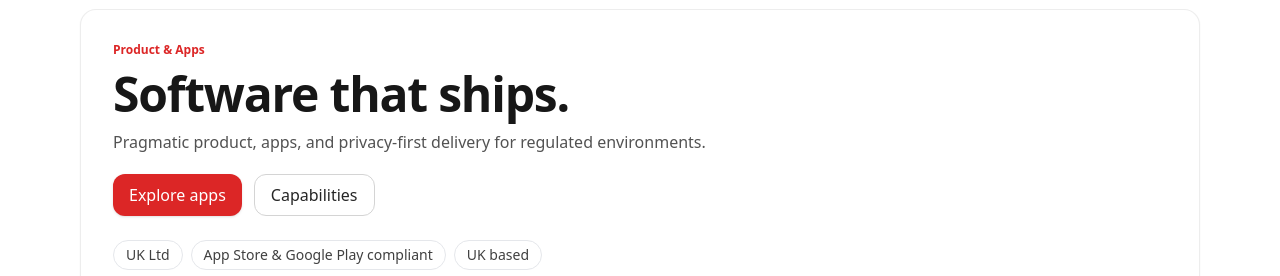
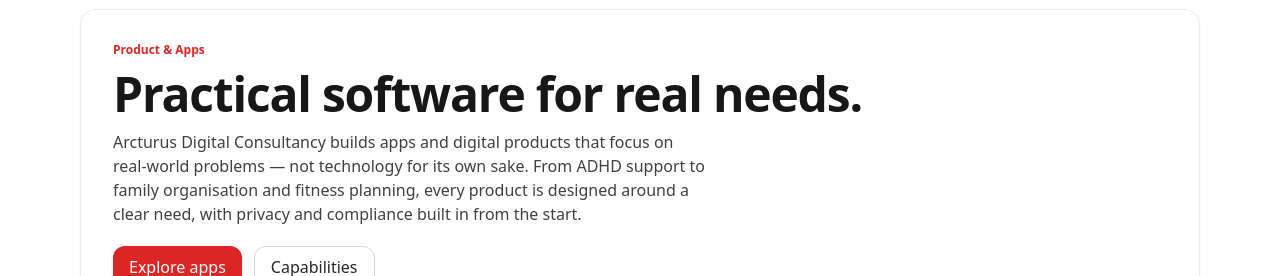
Before and after one commit to repinfaust/arcturusdc.github.io, a Next.js app: page / in a window 1280 px wide. Shown: the part 207-483 px from the top of the page. Built offline with nearby package versions, Linux system fonts and the light colour scheme.

Commit message:
Update page.js

```diff
--- a/src/app/page.js
+++ b/src/app/page.js
@@ -6,16 +6,24 @@ import HeroWithApps from "@/components/HeroWithApps";
 export const metadata = {
   title: "Arcturus Digital Consultancy",
   description:
-    "Pragmatic product, apps, and privacy-first delivery for regulated environments.",
+    "Apps and digital products that solve real problems — privacy-first and compliant from day one.",
 };
 
 export default function Home() {
+  // Pick one if you want to swap later:
+  // const HEADLINE = "Apps that solve real problems.";
+  // const HEADLINE = "Focused apps, built for people.";
+  const HEADLINE = "Practical software for real needs.";
+
+  const BLURB =
+    "Arcturus Digital Consultancy builds apps and digital products that focus on real-world problems — not technology for its own sake. From ADHD support to family organisation and fitness planning, every product is designed around a clear need, with privacy and compliance built in from the start.";
+
   return (
     <main className="relative">
       {/* Mobile brand strip (between pill and hero) */}
       <div className="sm:hidden mx-auto max-w-6xl px-4 mt-2 mb-1 flex items-center gap-2">
         <Image
-          src="/img/logo-mark.svg" // put your logo here (SVG/PNG)
+          src="/img/logo-mark.svg"
           alt="Arcturus Digital Consultancy"
           width={36}
           height={36}
@@ -32,12 +40,13 @@ export default function Home() {
         <div className="grid lg:grid-cols-1 gap-6">
           <div className="rounded-2xl bg-white border border-neutral-200/70 p-8 shadow-sm">
             <p className="text-xs font-semibold text-red-600 mb-3">Product & Apps</p>
+
             <h1 className="text-4xl md:text-5xl font-extrabold tracking-tight text-neutral-900">
-              Software that ships.
+              {HEADLINE}
             </h1>
-            <p className="mt-3 text-neutral-600 max-w-prose">
-              Pragmatic product, apps, and privacy-first delivery for regulated
-              environments.
+
+            <p className="mt-3 text-neutral-700 max-w-prose">
+              {BLURB}
             </p>
 
             <div className="mt-5 flex gap-3">
@@ -60,7 +69,7 @@ export default function Home() {
                 UK Ltd
               </span>
               <span className="inline-flex items-center rounded-full border px-3 py-1 text-neutral-700">
-                App Store & Google Play compliant
+                App Store &amp; Google Play compliant
               </span>
               <span className="inline-flex items-center rounded-full border px-3 py-1 text-neutral-700">
                 UK based
```
